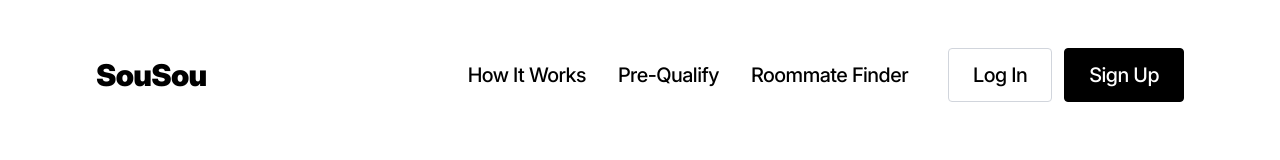
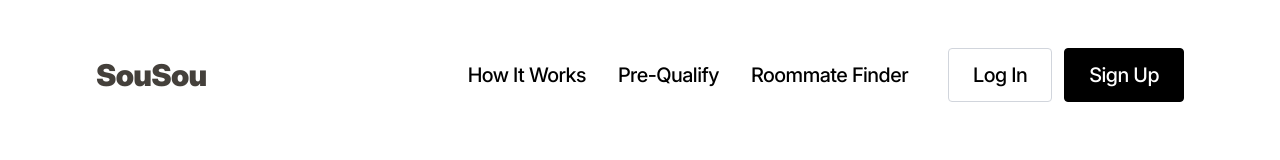
Before and after one commit to Jeremiah-Olatunde/sousou-frontend, a React (Vite) app: page / in a window 1280 px wide. Shown: the top 160 px of the page. Built offline with nearby package versions, Linux system fonts and the light colour scheme.

Commit message:
feat(ui): component logo

```diff
--- a/src/components/logo/index.tsx
+++ b/src/components/logo/index.tsx
@@ -1,7 +1,7 @@
 export function Logo() {
   return (
     <a href="/home">
-      <span className="font-inter font-black text-3xl tracking-tight">
+      <span className="font-inter font-black text-stone-700 text-3xl tracking-tight">
         SouSou
       </span>
     </a>
```
